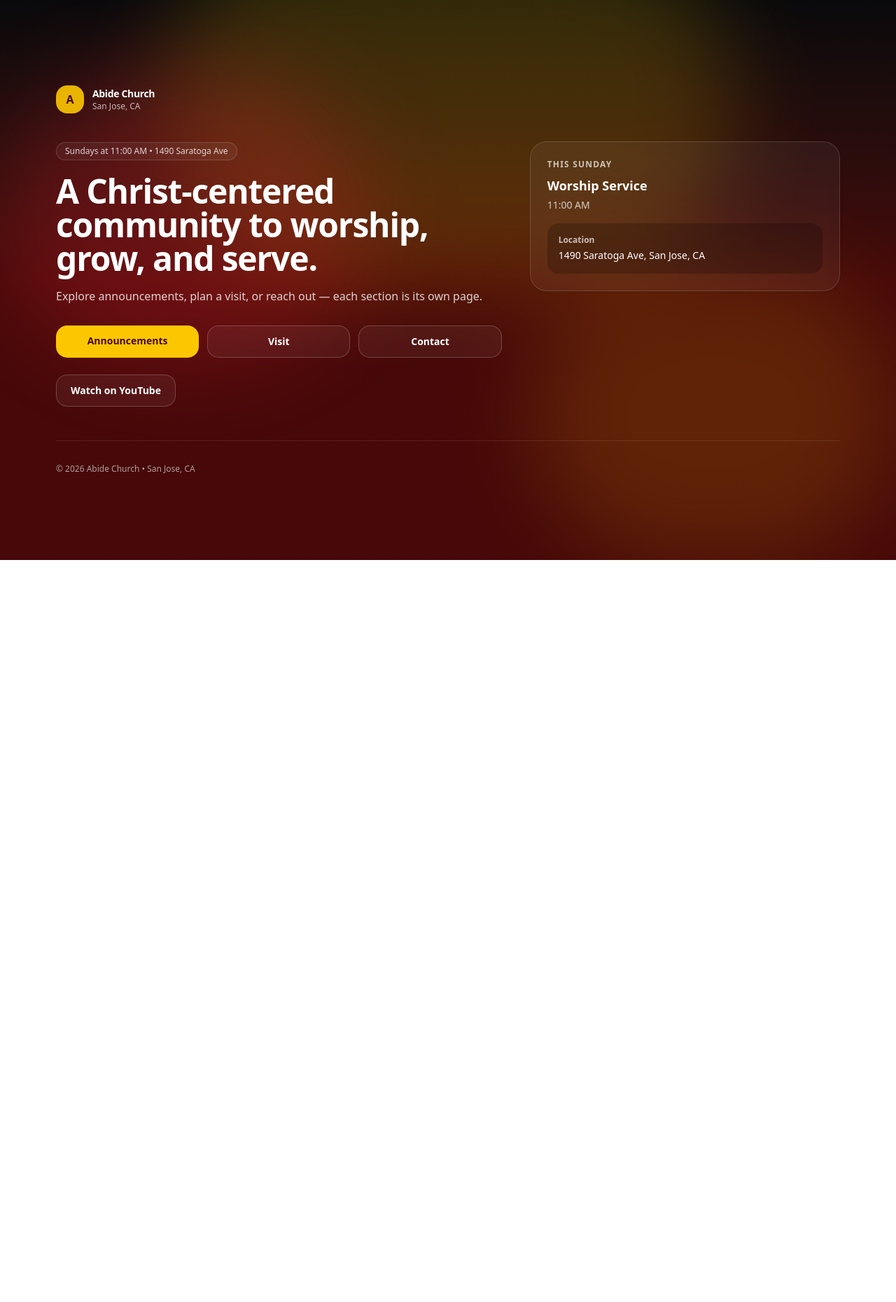
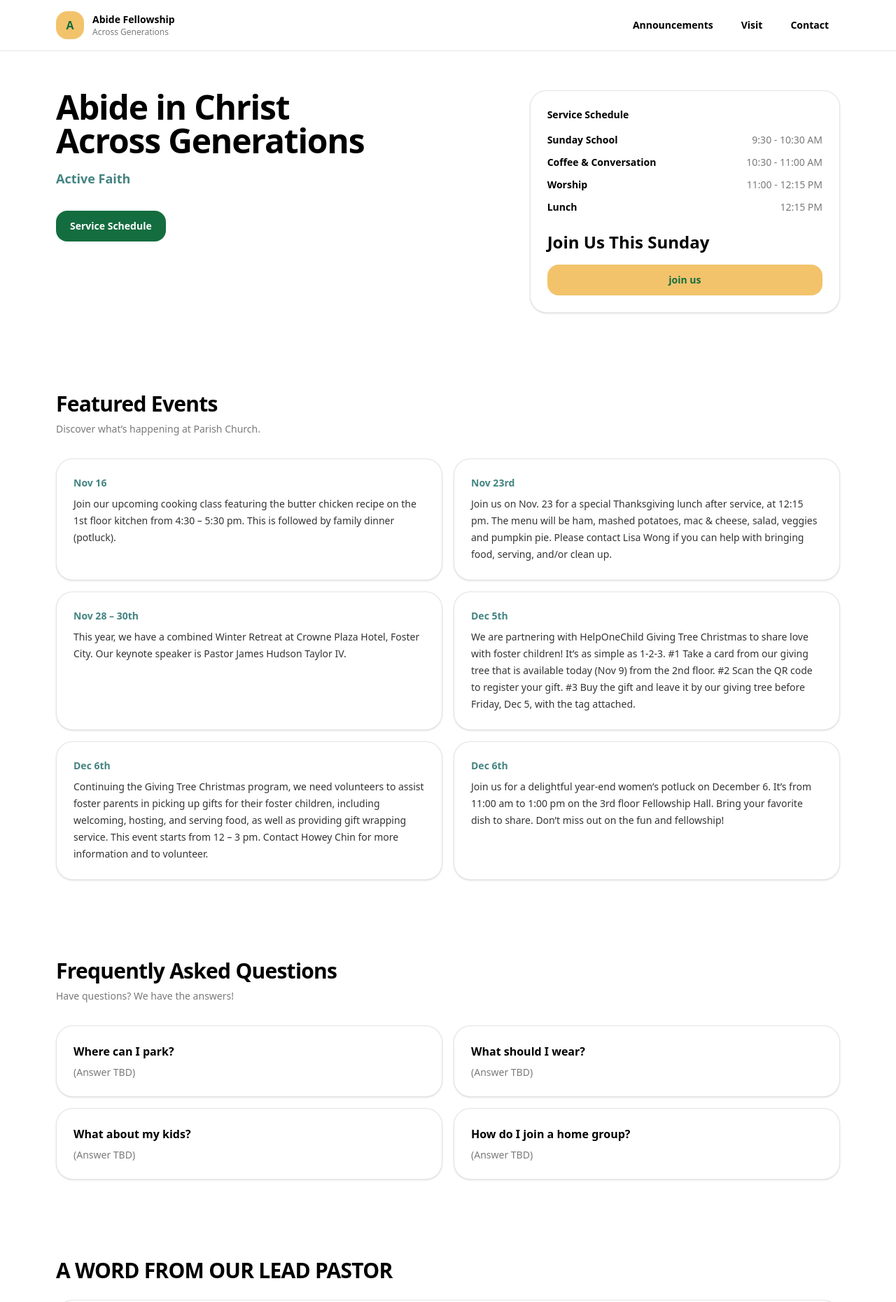
Before and after one commit to lugeorge8/abide, a Next.js app: page / in a window 1280 px wide. Shown: the top 1860 px of the page at 70% size. Before the commit the page ends 800 px from the top, so only its background shows below. Built offline with nearby package versions, Linux system fonts and the light colour scheme.

Commit message:
Clone example homepage structure + copy

```diff
--- a/src/app/page.tsx
+++ b/src/app/page.tsx
@@ -1,96 +1,225 @@
 import Link from "next/link";
+
+const featuredEvents = [
+  {
+    date: "Nov 16",
+    body: "Join our upcoming cooking class featuring the butter chicken recipe on the 1st floor kitchen from 4:30 – 5:30 pm. This is followed by family dinner (potluck).",
+  },
+  {
+    date: "Nov 23rd",
+    body: "Join us on Nov. 23 for a special Thanksgiving lunch after service, at 12:15 pm. The menu will be ham, mashed potatoes, mac & cheese, salad, veggies and pumpkin pie. Please contact Lisa Wong if you can help with bringing food, serving, and/or clean up.",
+  },
+  {
+    date: "Nov 28 – 30th",
+    body: "This year, we have a combined Winter Retreat at Crowne Plaza Hotel, Foster City. Our keynote speaker is Pastor James Hudson Taylor IV.",
+  },
+  {
+    date: "Dec 5th",
+    body: "We are partnering with HelpOneChild Giving Tree Christmas to share love with foster children! It’s as simple as 1-2-3. #1 Take a card from our giving tree that is available today (Nov 9) from the 2nd floor. #2 Scan the QR code to register your gift. #3 Buy the gift and leave it by our giving tree before Friday, Dec 5, with the tag attached.",
+  },
+  {
+    date: "Dec 6th",
+    body: "Continuing the Giving Tree Christmas program, we need volunteers to assist foster parents in picking up gifts for their foster children, including welcoming, hosting, and serving food, as well as providing gift wrapping service. This event starts from 12 – 3 pm. Contact Howey Chin for more information and to volunteer.",
+  },
+  {
+    date: "Dec 6th",
+    body: "Join us for a delightful year-end women’s potluck on December 6. It’s from 11:00 am to 1:00 pm on the 3rd floor Fellowship Hall. Bring your favorite dish to share. Don’t miss out on the fun and fellowship!",
+  },
+] as const;
+
+const faqs = [
+  {
+    q: "Where can I park?",
+    a: "",
+  },
+  {
+    q: "What should I wear?",
+    a: "",
+  },
+  {
+    q: "What about my kids?",
+    a: "",
+  },
+  {
+    q: "How do I join a home group?",
+    a: "",
+  },
+] as const;
 
 export default function Home() {
   return (
-    <div className="min-h-screen text-white">
-      <div className="relative overflow-hidden">
-        <div className="absolute inset-0 bg-gradient-to-b from-zinc-950 via-red-950 to-red-950" />
-        <div className="absolute inset-0 opacity-70">
-          <div className="absolute -top-28 left-1/2 h-[520px] w-[820px] -translate-x-1/2 rounded-full bg-yellow-400/25 blur-3xl" />
-          <div className="absolute left-0 top-24 h-[420px] w-[520px] rounded-full bg-red-500/30 blur-3xl" />
-          <div className="absolute bottom-0 right-0 h-[420px] w-[520px] rounded-full bg-yellow-400/20 blur-3xl" />
+    <div className="min-h-screen bg-white text-black">
+      {/* Top nav */}
+      <div className="border-b border-black/10 bg-white">
+        <div className="mx-auto flex w-full max-w-6xl items-center justify-between px-4 py-4">
+          <div className="flex items-center gap-3">
+            <div className="grid h-10 w-10 place-items-center rounded-2xl bg-abide-gold font-black text-abide-deep">
+              A
+            </div>
+            <div className="leading-tight">
+              <div className="text-sm font-semibold">Abide Fellowship</div>
+              <div className="text-xs text-abide-muted">Across Generations</div>
+            </div>
           </div>
 
-        <div className="relative mx-auto flex min-h-screen w-full max-w-6xl flex-col justify-center px-4 py-16 sm:py-20">
-          <header className="flex items-center justify-between gap-4">
-            <div className="flex items-center gap-3">
-              <div className="grid h-10 w-10 place-items-center rounded-2xl bg-yellow-400/90 font-black text-red-950">
-                A
-              </div>
-              <div>
-                <div className="text-sm font-semibold tracking-tight">Abide Church</div>
-                <div className="text-xs text-white/70">San Jose, CA</div>
-              </div>
-            </div>
-          </header>
-
-          <div className="mt-10 grid grid-cols-1 gap-10 lg:grid-cols-12">
-            <div className="lg:col-span-7">
-              <div className="inline-flex items-center gap-2 rounded-full border border-white/15 bg-white/5 px-3 py-1 text-xs text-white/80">
-                Sundays at 11:00 AM • 1490 Saratoga Ave
-              </div>
-
-              <h1 className="mt-5 text-4xl font-semibold tracking-tight sm:text-5xl">
-                A Christ-centered community to worship, grow, and serve.
-              </h1>
-              <p className="mt-4 max-w-2xl text-base leading-7 text-white/80">
-                Explore announcements, plan a visit, or reach out — each section is
-                its own page.
-              </p>
-
-              <div className="mt-7 grid grid-cols-1 gap-3 sm:grid-cols-3">
+          <nav className="hidden items-center gap-2 sm:flex">
             <Link
               href="/announcements"
-                  className="rounded-2xl bg-yellow-400 px-5 py-3 text-center text-sm font-semibold text-red-950 hover:bg-yellow-300"
+              className="rounded-2xl px-4 py-2 text-sm font-semibold text-black hover:bg-black/5"
             >
               Announcements
             </Link>
             <Link
               href="/visit"
-                  className="rounded-2xl border border-white/20 bg-white/5 px-5 py-3 text-center text-sm font-semibold text-white hover:bg-white/10"
+              className="rounded-2xl px-4 py-2 text-sm font-semibold text-black hover:bg-black/5"
             >
               Visit
             </Link>
             <Link
               href="/contact"
-                  className="rounded-2xl border border-white/20 bg-white/5 px-5 py-3 text-center text-sm font-semibold text-white hover:bg-white/10"
+              className="rounded-2xl px-4 py-2 text-sm font-semibold text-black hover:bg-black/5"
             >
               Contact
             </Link>
+          </nav>
+        </div>
       </div>
 
-              <div className="mt-6">
+      {/* Hero */}
+      <section className="mx-auto w-full max-w-6xl px-4 py-14">
+        <div className="grid grid-cols-1 gap-10 lg:grid-cols-12">
+          <div className="lg:col-span-7">
+            <h1 className="text-4xl font-semibold tracking-tight sm:text-5xl">
+              Abide in Christ
+              <span className="block">Across Generations</span>
+            </h1>
+            <div className="mt-4 text-lg font-semibold text-abide-teal">
+              Active Faith
+            </div>
+
+            <div className="mt-8 flex flex-wrap gap-3">
               <a
-                  href="https://www.youtube.com"
-                  target="_blank"
-                  rel="noreferrer"
-                  className="inline-flex items-center justify-center rounded-2xl border border-white/20 bg-white/5 px-5 py-3 text-sm font-semibold text-white hover:bg-white/10"
+                href="#schedule"
+                className="rounded-2xl bg-abide-deep px-5 py-3 text-sm font-semibold text-white hover:bg-abide-deep-2"
               >
-                  Watch on YouTube
+                Service Schedule
               </a>
             </div>
           </div>
 
           <div className="lg:col-span-5">
-              <div className="rounded-3xl border border-white/15 bg-white/5 p-6 shadow-sm backdrop-blur">
-                <div className="text-xs font-semibold uppercase tracking-widest text-white/70">
-                  This Sunday
+            <div
+              id="schedule"
+              className="rounded-3xl border border-black/10 bg-white p-6 shadow-sm"
+            >
+              <div className="text-sm font-semibold">Service Schedule</div>
+              <div className="mt-4 space-y-3 text-sm">
+                <div className="flex items-baseline justify-between gap-4">
+                  <div className="font-semibold">Sunday School</div>
+                  <div className="text-abide-muted">9:30 - 10:30 AM</div>
                 </div>
-                <div className="mt-2 text-lg font-semibold">Worship Service</div>
-                <div className="mt-1 text-sm text-white/75">11:00 AM</div>
-                <div className="mt-4 rounded-2xl bg-black/20 p-4">
-                  <div className="text-xs font-semibold text-white/70">Location</div>
-                  <div className="mt-1 text-sm">1490 Saratoga Ave, San Jose, CA</div>
+                <div className="flex items-baseline justify-between gap-4">
+                  <div className="font-semibold">Coffee & Conversation</div>
+                  <div className="text-abide-muted">10:30 - 11:00 AM</div>
+                </div>
+                <div className="flex items-baseline justify-between gap-4">
+                  <div className="font-semibold">Worship</div>
+                  <div className="text-abide-muted">11:00 - 12:15 PM</div>
+                </div>
+                <div className="flex items-baseline justify-between gap-4">
+                  <div className="font-semibold">Lunch</div>
+                  <div className="text-abide-muted">12:15 PM</div>
+                </div>
+              </div>
+
+              <div className="mt-6">
+                <div className="text-2xl font-semibold">Join Us This Sunday</div>
+                <a
+                  href="#"
+                  className="mt-4 inline-flex w-full items-center justify-center rounded-2xl bg-abide-gold px-5 py-3 text-sm font-semibold text-abide-deep hover:opacity-90"
+                >
+                  join us
+                </a>
               </div>
             </div>
           </div>
         </div>
+      </section>
 
-          <footer className="mt-12 border-t border-white/10 pt-8 text-xs text-white/60">
-            © {new Date().getFullYear()} Abide Church • San Jose, CA
-          </footer>
+      {/* Featured Events */}
+      <section className="mx-auto w-full max-w-6xl px-4 py-14">
+        <div className="flex items-end justify-between gap-4">
+          <div>
+            <h2 className="text-3xl font-semibold tracking-tight">Featured Events</h2>
+            <p className="mt-2 text-sm text-abide-muted">
+              Discover what’s happening at Parish Church.
+            </p>
           </div>
         </div>
+
+        <div className="mt-8 grid grid-cols-1 gap-4 lg:grid-cols-2">
+          {featuredEvents.map((e) => (
+            <div
+              key={`${e.date}-${e.body.slice(0, 12)}`}
+              className="rounded-3xl border border-black/10 bg-white p-6 shadow-sm"
+            >
+              <div className="text-sm font-semibold text-abide-teal">{e.date}</div>
+              <p className="mt-2 text-sm leading-6 text-black/80">{e.body}</p>
+            </div>
+          ))}
+        </div>
+      </section>
+
+      {/* FAQ */}
+      <section className="mx-auto w-full max-w-6xl px-4 py-14">
+        <h2 className="text-3xl font-semibold tracking-tight">Frequently Asked Questions</h2>
+        <p className="mt-2 text-sm text-abide-muted">
+          Have questions? We have the answers!
+        </p>
+
+        <div className="mt-8 grid grid-cols-1 gap-4 lg:grid-cols-2">
+          {faqs.map((f) => (
+            <div
+              key={f.q}
+              className="rounded-3xl border border-black/10 bg-white p-6 shadow-sm"
+            >
+              <div className="text-base font-semibold">{f.q}</div>
+              {f.a ? (
+                <p className="mt-2 text-sm text-abide-muted">{f.a}</p>
+              ) : (
+                <p className="mt-2 text-sm text-abide-muted">
+                  (Answer TBD)
+                </p>
+              )}
+            </div>
+          ))}
+        </div>
+      </section>
+
+      {/* Lead Pastor */}
+      <section className="mx-auto w-full max-w-6xl px-4 py-14">
+        <h2 className="text-3xl font-semibold tracking-tight">A WORD FROM OUR LEAD PASTOR</h2>
+
+        <div className="mt-6 rounded-3xl border border-black/10 bg-white p-8 shadow-sm">
+          <div className="text-2xl font-semibold">“YOU ARE WELCOME HERE!”</div>
+          <p className="mt-4 text-sm leading-7 text-black/80">
+            We invite you to join our spiritual family at CCIC, where we seek to
+            grow closer to God through biblical teaching, prayer, and fellowship,
+            all rooted in Christian love and grace. We want to know Christ and
+            make Him known. Our English congregation’s Sunday service is as
+            follows:
+          </p>
+          <div className="mt-6 text-sm font-semibold text-abide-muted">Lead Pastor</div>
+        </div>
+      </section>
+
+      {/* Footer */}
+      <footer className="border-t border-black/10 bg-abide-deep text-white">
+        <div className="mx-auto w-full max-w-6xl px-4 py-12">
+          <div className="text-sm font-semibold">Abide Fellowship</div>
+          <div className="mt-1 text-xs text-white/80">A Ministry of CCIC</div>
+        </div>
+      </footer>
     </div>
   );
 }
```
Lines whose indentation alone changed are shown as unchanged.
